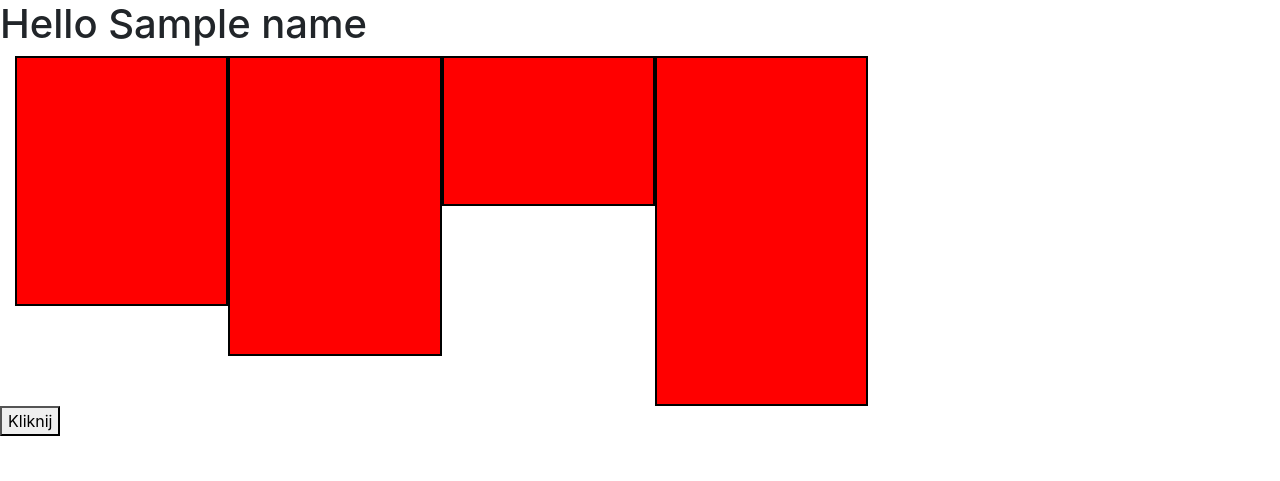
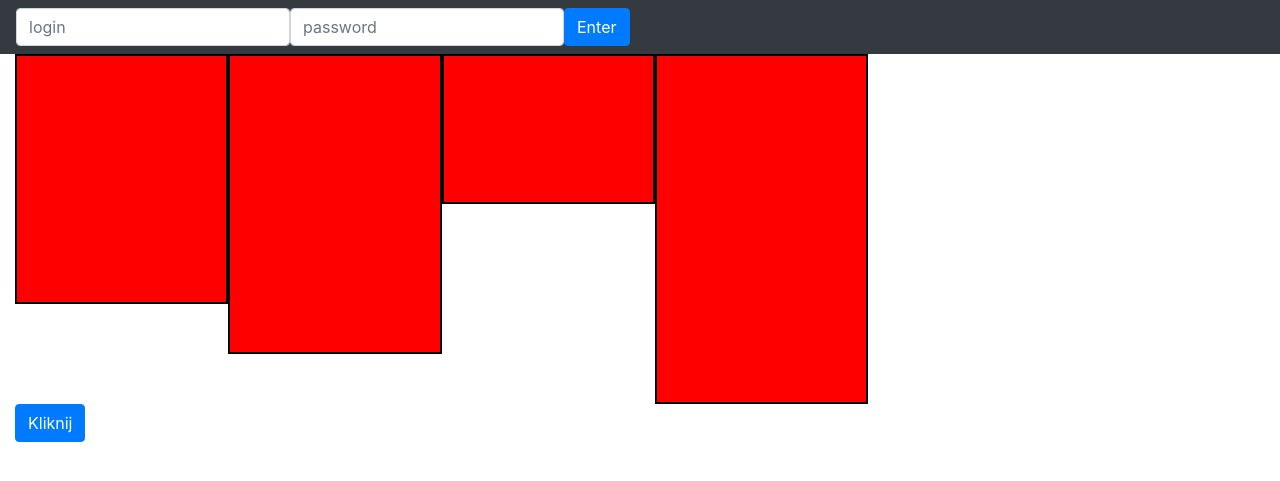
Before and after one commit to kuras120/FlaskApis, a Flask app: template templates/index.html in a window 1280 px wide. Shown: the top 481 px of the page. Run offline with Flask 2, Linux system fonts and the light colour scheme; the template is opened without the code that fills it: most values are stand-ins (such as "Sample title", 1, 10 or a date in 2020); some libraries are stand-ins or nearby versions.

Commit message:
Add navbar
also update gitignore

```diff
--- a/FlaskApis.py
+++ b/FlaskApis.py
@@ -3,9 +3,15 @@ from flask import Flask, render_template
 app = Flask(__name__)
 
 
-@app.route('/index')
-def hello_world():
+@app.route('/')
+def start():
     return render_template('index.html')
+
+
+@app.route('/hello/')
+@app.route('/hello/<name>')
+def hello(name=None):
+    return render_template('hello.html', name=name)
 
 
 if __name__ == '__main__':
--- a/templates/index.html
+++ b/templates/index.html
@@ -11,9 +11,20 @@
     <link rel= "stylesheet" type= "text/css" href= "{{ url_for('static',filename='css/default.css') }}">
 </head>
     <body>
-        <h1>Hello {{ name }}</h1>
+        <!-- <h1>Hello {{ name }}</h1> -->
 
+            <!-- NAV BAR -->
+        <nav class="navbar navbar-inverse bg-dark">
+            <form class="form-inline">
+                <input class="form-control" type="text" placeholder="login">
+                <input class="form-control" type="password" placeholder="password">
+                <button class="btn btn-primary">Enter</button>
+            </form>
+        </nav>
+
+        <!-- CONTENT SECTION -->
         <div class="container-fluid">
+
             <div class="row">
                 <div class="col-md-2 block1">
                     <div id="card">
@@ -40,8 +51,13 @@
                     </div>
                 </div>
             </div>
+            <button id="flip" class="btn btn-primary" onclick="FlipCard();">Kliknij</button>
+            <row>
+                <div class="col-md-4">
+                </div>
+            </row>
         </div>
-        <button id="flip" onclick="FlipCard();">Kliknij</button>
+
         <!-- Optional JavaScript -->
         <script src="../static/javascript/FlipCard.js"></script>
         <!-- jQuery first, then Popper.js, then Bootstrap JS -->
```
Also changed, not shown: templates/hello.html (added, +14 -0 lines), 1 other file.
